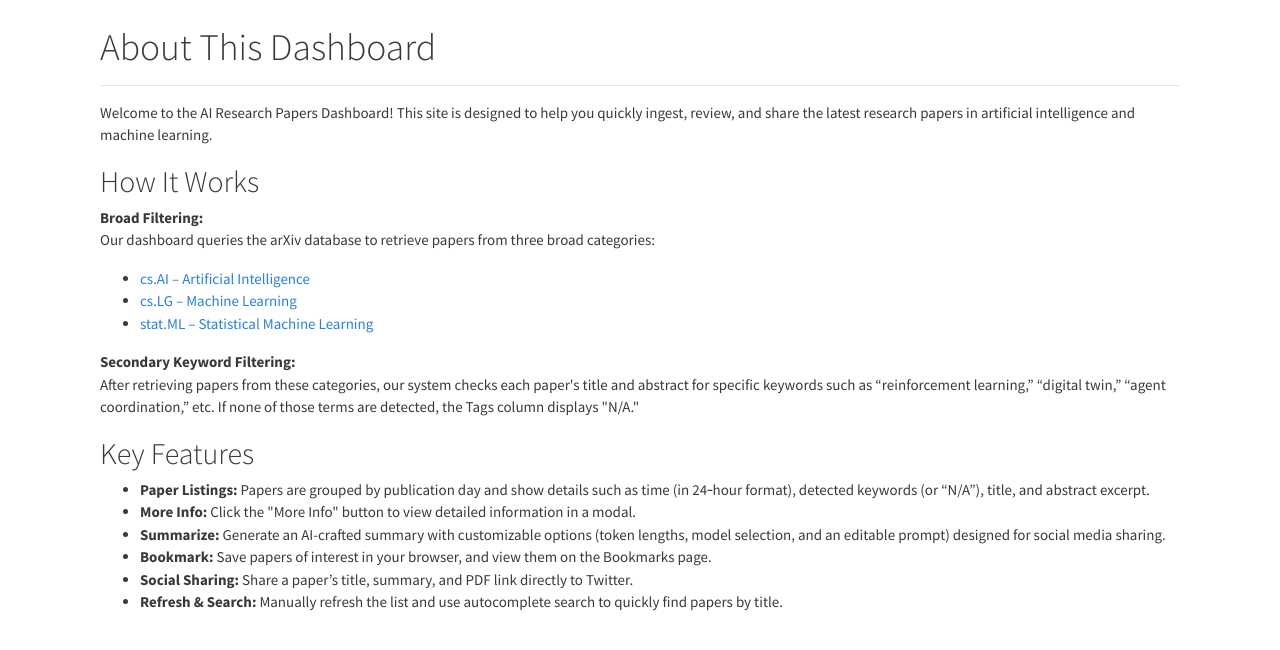
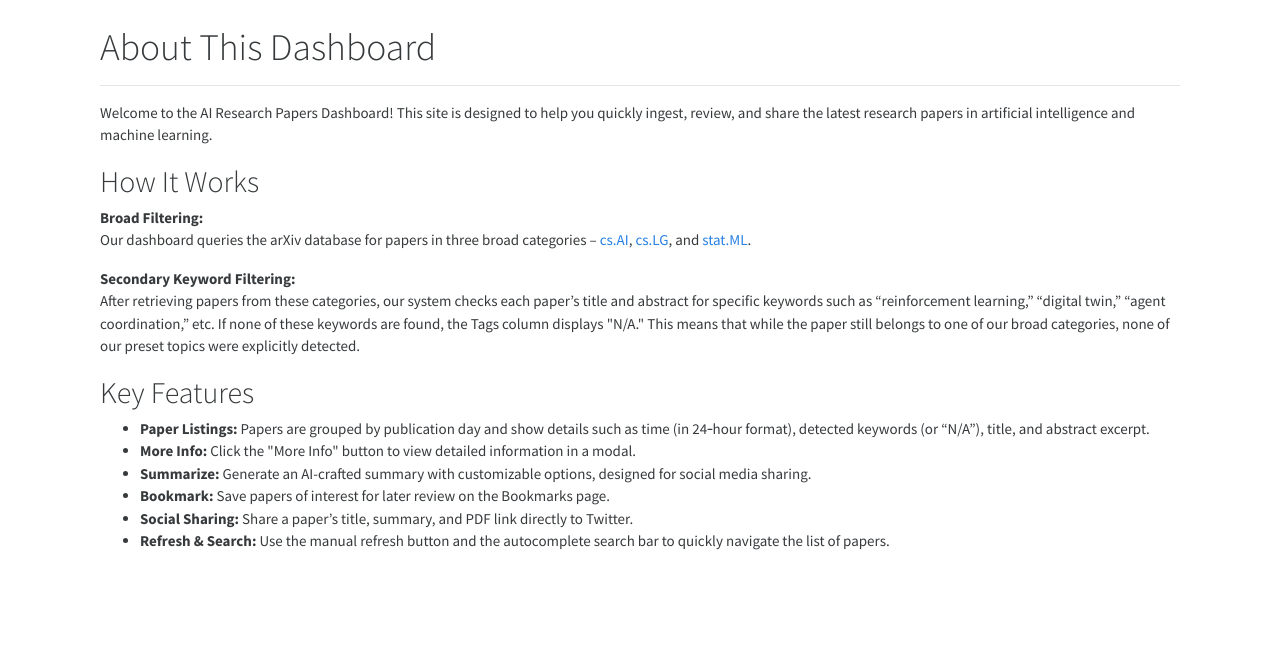
Before and after one commit to econoar/ai_paper_dashboard, a Flask app: page /info in a window 1280 px wide. Shown: the part 55-705 px from the top of the page. Run offline with Flask 3, Linux system fonts and the light colour scheme; some libraries are stand-ins or nearby versions.

Commit message:
“updates”

```diff
--- a/app.py
+++ b/app.py
@@ -10,48 +10,18 @@ from collections import defaultdict
 from datetime import datetime
 from zoneinfo import ZoneInfo  # Requires Python 3.9+
 
-# Flask & SQLAlchemy Setup
 app = Flask(__name__)
-app.config['SQLALCHEMY_DATABASE_URI'] = 'sqlite:///summaries.db'
-app.config['SQLALCHEMY_TRACK_MODIFICATIONS'] = False
 
-from flask_sqlalchemy import SQLAlchemy
-db = SQLAlchemy(app)
-
-# Redis caching setup
-import redis
-import json
-cache = redis.Redis(host='localhost', port=6379, db=0, decode_responses=True)
-
-def cache_set(key, data, expire_seconds=600):
-    cache.set(key, json.dumps(data), ex=expire_seconds)
-
-def cache_get(key):
-    data = cache.get(key)
-    if data:
-        return json.loads(data)
-    return None
-
-# Database model for generated summaries
-class Summary(db.Model):
-    id = db.Column(db.Integer, primary_key=True)
-    paper_id = db.Column(db.Integer, nullable=False, unique=True)
-    summary_text = db.Column(db.Text, nullable=False)
-    timestamp = db.Column(db.DateTime, default=datetime.utcnow)
-
-    def __repr__(self):
-        return f"<Summary paper_id={self.paper_id}>"
-
-# Global list for papers
+# Global list to store papers
 papers = []
 
-# Define desired topics (full names)
+# Define desired topics (full keyword names)
 DESIRED_TOPICS = [
     "reinforcement learning",
     "digital twin",
     "agent coordination",
     "multi-agent systems",
-    "transformers",  # We'll handle transformer variations via regex
+    "transformers",  # Regex will handle variations
     "explainable ai",
     "self-supervised learning",
     "federated learning"
@@ -59,6 +29,8 @@ DESIRED_TOPICS = [
 
 # Default summarization model
 SUMMARIZER_MODEL = "sshleifer/distilbart-cnn-12-6"
+
+# Initialize the summarization pipeline with the default model
 summarizer = pipeline("summarization", model=SUMMARIZER_MODEL)
 
 def build_query(selected_tag="all", max_results=100, start=0):
@@ -99,12 +71,6 @@ def get_tags(combined_text):
 
 def fetch_papers(selected_tag="all", max_results=100, start=0):
     global papers
-    cache_key = f"papers:{selected_tag}:{start}:{max_results}"
-    cached = cache_get(cache_key)
-    if cached:
-        papers = cached
-        return
-
     query_url = build_query(selected_tag, max_results, start)
     feed = feedparser.parse(query_url)
     new_papers = []
@@ -121,6 +87,7 @@ def fetch_papers(selected_tag="all", max_results=100, start=0):
             dt = datetime.strptime(published, "%Y-%m-%dT%H:%M:%SZ")
             dt = dt.replace(tzinfo=ZoneInfo("UTC"))
             dt_pst = dt.astimezone(ZoneInfo("America/Los_Angeles"))
+            # Format in 24-hour time
             published_str = dt_pst.strftime("%b %d, %Y %H:%M")
         except Exception:
             published_str = published
@@ -138,7 +105,6 @@ def fetch_papers(selected_tag="all", max_results=100, start=0):
             'published': published_str
         })
     papers = new_papers
-    cache_set(cache_key, papers, expire_seconds=600)
 
 def extract_pdf_text(pdf_url):
     try:
@@ -221,32 +187,21 @@ def summarize_paper(paper_id):
     pdf_url = paper.get("pdf_link")
     if not pdf_url:
         return jsonify({'error': 'No PDF URL available for this paper.'}), 404
+    pdf_text = extract_pdf_text(pdf_url)
+    if not pdf_text:
+        return jsonify({'error': 'Could not download or extract text from PDF.'}), 404
+    truncated_text = pdf_text[:5000]
 
-    # Check persistent storage for an existing summary
-    from app import Summary  # Ensure Summary is imported from the same file
-    existing = Summary.query.filter_by(paper_id=paper_id).first()
-    if existing:
-        ai_summary = existing.summary_text
-    else:
-        pdf_text = extract_pdf_text(pdf_url)
-        if not pdf_text:
-            return jsonify({'error': 'Could not download or extract text from PDF.'}), 404
-        truncated_text = pdf_text[:5000]
+    try:
+        min_length = int(request.args.get("min_length", 80))
+        max_length = int(request.args.get("max_length", 300))
+    except ValueError:
+        min_length = 80
+        max_length = 300
+    model_name = request.args.get("model", SUMMARIZER_MODEL)
+    custom_prompt = request.args.get("prompt", None)
 
-        try:
-            min_length = int(request.args.get("min_length", 80))
-            max_length = int(request.args.get("max_length", 300))
-        except ValueError:
-            min_length = 80
-            max_length = 300
-        model_name = request.args.get("model", SUMMARIZER_MODEL)
-        custom_prompt = request.args.get("prompt", None)
-
-        ai_summary = generate_summary(truncated_text, min_length, max_length, model_name, custom_prompt)
-        # Save to persistent storage
-        new_summary = Summary(paper_id=paper_id, summary_text=ai_summary)
-        db.session.add(new_summary)
-        db.session.commit()
+    ai_summary = generate_summary(truncated_text, min_length, max_length, model_name, custom_prompt)
 
     if request.headers.get('X-Requested-With') == 'XMLHttpRequest':
         return jsonify({'summary': ai_summary})
--- a/templates/base.html
+++ b/templates/base.html
@@ -3,15 +3,11 @@
 <head>
   <meta charset="UTF-8">
   <title>AI Papers Dashboard</title>
-  <!-- Modern Bootswatch theme -->
   <link rel="stylesheet" href="https://stackpath.bootstrapcdn.com/bootswatch/4.5.2/cosmo/bootstrap.min.css">
-  <!-- Font Awesome (no integrity attribute for compatibility) -->
   <link rel="stylesheet" href="https://cdnjs.cloudflare.com/ajax/libs/font-awesome/6.0.0-beta3/css/all.min.css">
-  <!-- jQuery UI for autocomplete -->
   <link rel="stylesheet" href="https://code.jquery.com/ui/1.12.1/themes/base/jquery-ui.css">
   <script src="https://code.jquery.com/jquery-3.6.0.min.js" crossorigin="anonymous"></script>
   <script src="https://code.jquery.com/ui/1.12.1/jquery-ui.js" crossorigin="anonymous"></script>
-  <!-- Bootstrap JS bundle -->
   <script src="https://cdn.jsdelivr.net/npm/bootstrap@4.5.2/dist/js/bootstrap.bundle.min.js" crossorigin="anonymous"></script>
   <style>
     .d-flex.flex-column > button {
@@ -40,12 +36,10 @@
     {% block content %}{% endblock %}
   </div>
 
-  <!-- Expose papers for client-side scripts -->
   <script>
     var allPapers = {{ papers|default([])|tojson }};
   </script>
 
-  <!-- Toast Notification -->
   <div aria-live="polite" aria-atomic="true" style="position: fixed; top: 1rem; right: 1rem; z-index: 1050;">
     <div id="toastNotification" class="toast" data-delay="3000">
       <div class="toast-header">
--- a/templates/info.html
+++ b/templates/info.html
@@ -5,39 +5,31 @@
   <h1>About This Dashboard</h1>
   <hr>
   <p>
-    Welcome to the AI Research Papers Dashboard! This site is designed to help you quickly ingest, review, and share the latest research papers in artificial intelligence and machine learning.
+    Welcome to the AI Research Papers Dashboard! This site is designed to help you quickly ingest, review, and share
+    the latest research papers in artificial intelligence and machine learning.
   </p>
-
   <h2>How It Works</h2>
   <p>
     <strong>Broad Filtering:</strong><br>
-    Our dashboard queries the arXiv database to retrieve papers from three broad categories:
+    Our dashboard queries the arXiv database for papers in three broad categories –
+    <a href="https://arxiv.org/list/cs.AI/recent" target="_blank">cs.AI</a>,
+    <a href="https://arxiv.org/list/cs.LG/recent" target="_blank">cs.LG</a>, and
+    <a href="https://arxiv.org/list/stat.ML/recent" target="_blank">stat.ML</a>.
   </p>
-  <ul>
-    <li>
-      <a href="https://arxiv.org/list/cs.AI/recent" target="_blank">cs.AI – Artificial Intelligence</a>
-    </li>
-    <li>
-      <a href="https://arxiv.org/list/cs.LG/recent" target="_blank">cs.LG – Machine Learning</a>
-    </li>
-    <li>
-      <a href="https://arxiv.org/list/stat.ML/recent" target="_blank">stat.ML – Statistical Machine Learning</a>
-    </li>
-  </ul>
-
   <p>
     <strong>Secondary Keyword Filtering:</strong><br>
-    After retrieving papers from these categories, our system checks each paper's title and abstract for specific keywords such as “reinforcement learning,” “digital twin,” “agent coordination,” etc. If none of those terms are detected, the Tags column displays "N/A."
+    After retrieving papers from these categories, our system checks each paper’s title and abstract for specific keywords such as
+    “reinforcement learning,” “digital twin,” “agent coordination,” etc. If none of these keywords are found, the Tags column displays "N/A."
+    This means that while the paper still belongs to one of our broad categories, none of our preset topics were explicitly detected.
   </p>
-
   <h2>Key Features</h2>
   <ul>
     <li><strong>Paper Listings:</strong> Papers are grouped by publication day and show details such as time (in 24‑hour format), detected keywords (or “N/A”), title, and abstract excerpt.</li>
     <li><strong>More Info:</strong> Click the "More Info" button to view detailed information in a modal.</li>
-    <li><strong>Summarize:</strong> Generate an AI-crafted summary with customizable options (token lengths, model selection, and an editable prompt) designed for social media sharing.</li>
-    <li><strong>Bookmark:</strong> Save papers of interest in your browser, and view them on the Bookmarks page.</li>
+    <li><strong>Summarize:</strong> Generate an AI-crafted summary with customizable options, designed for social media sharing.</li>
+    <li><strong>Bookmark:</strong> Save papers of interest for later review on the Bookmarks page.</li>
     <li><strong>Social Sharing:</strong> Share a paper’s title, summary, and PDF link directly to Twitter.</li>
-    <li><strong>Refresh & Search:</strong> Manually refresh the list and use autocomplete search to quickly find papers by title.</li>
+    <li><strong>Refresh & Search:</strong> Use the manual refresh button and the autocomplete search bar to quickly navigate the list of papers.</li>
   </ul>
 </div>
 {% endblock %}
```
Also changed, not shown: templates/index.html (+0 -14 lines).
